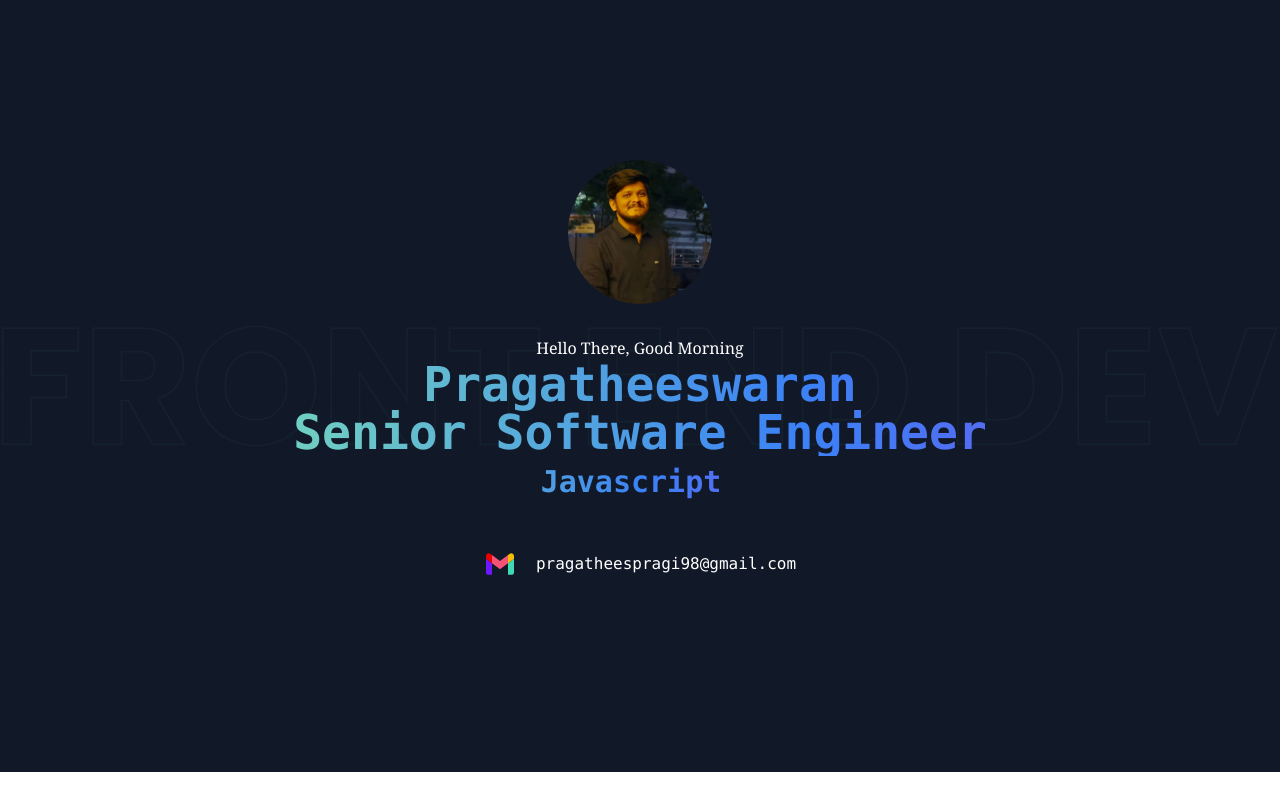
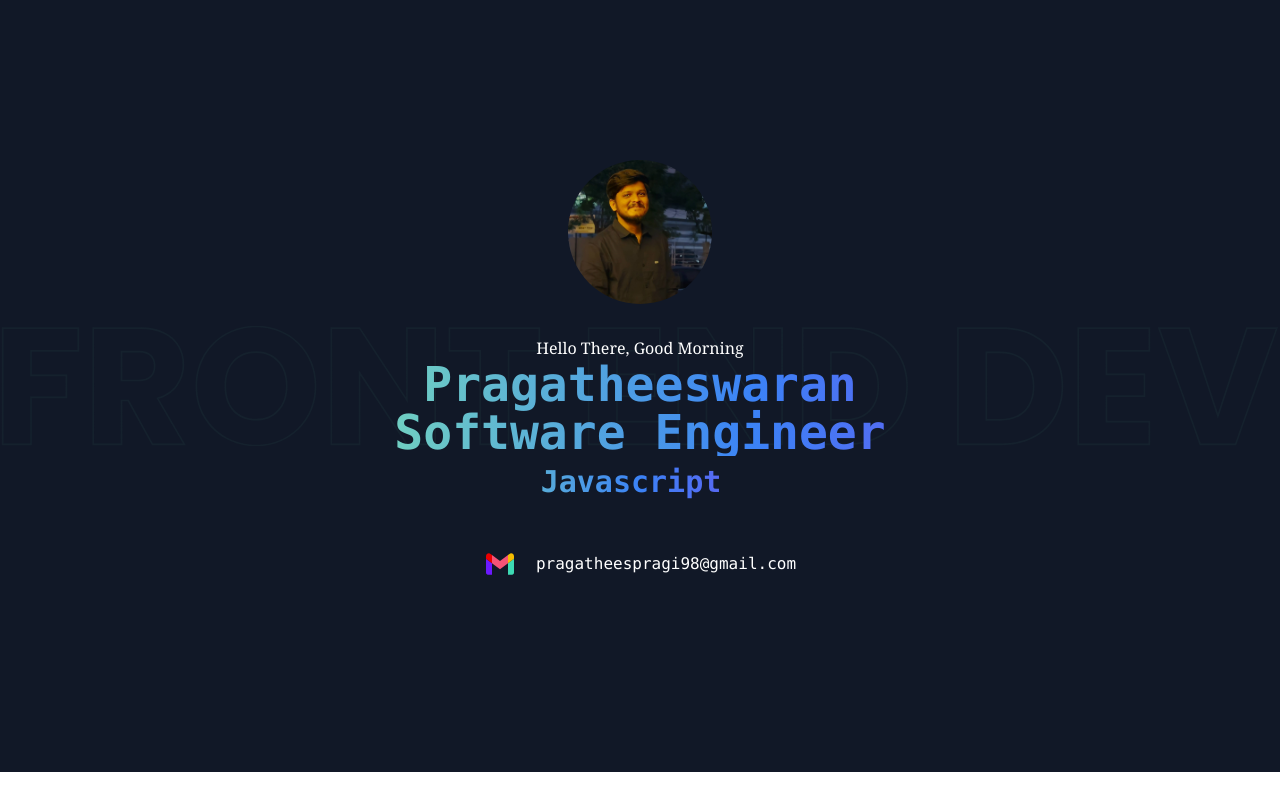
Before and after one commit to pragatheeswaranpragi/pragi, a Next.js app: page /component/banner in a window 1280 px wide. Built offline with nearby package versions, Linux system fonts and the light colour scheme.

Commit message:
feb patch

```diff
--- a/pages/component/banner.jsx
+++ b/pages/component/banner.jsx
@@ -34,7 +34,7 @@ export default function Banner() {
                   <h1 className="px-2 text-4xl font-black text-transparent md:text-5xl bg-clip-text bg-gradient-to-r from-green-300 via-blue-500 to-purple-600 animate-text">
                     Pragatheeswaran
                     <br />
-                    <span className="sm:block">Senior Software Engineer</span>
+                    <span className="sm:block">Software Engineer</span>
                   </h1>
                   <div className="mt-2 bg-clip-text text-transparent bg-gradient-to-r  from-green-300 via-blue-500 to-purple-600 font-bold text-lg lg:text-3xl">
                     <Typical
--- a/pages/index.js
+++ b/pages/index.js
@@ -26,20 +26,20 @@ export default function Home() {
     <link rel="shortcut icon" href="./favicon.svg"/>
     <meta name="viewport" content="width=device-width" />
     <meta charSet="utf-8" />
-    <title>Pragatheeswaran K - Senior Software Engineer | React js | Next Js | Typescript | Javascript | UI and UX designing
+    <title>Pragatheeswaran K - Software Engineer | React js | Next Js | Typescript | Javascript | UI and UX designing
     </title>
     <meta property="og:title"
-      content="Pragatheeswaran K - Senior Software Engineer | React js | Next Js | Typescript | Javascript | UI and UX designing" />
+      content="Pragatheeswaran K - Software Engineer | React js | Next Js | Typescript | Javascript | UI and UX designing" />
     <meta name="image" content="./favicon.svg" />
     <meta name="google-site-verification" content="6RAzRdIOx5lJ63F0aAYkegAFWF6znGflBI8JXCQKxfg" />
     <meta name="twitter:title"
-      content="Pragatheeswaran K - Senior Software Engineer | React js | Next Js | Typescript | Javascript | UI and UX designing" />
-    <meta itemProp="name" content="Pragatheeswaran K - Senior Software Engineer | React js | Typescript | Javascript | UI and UX designing" />
+      content="Pragatheeswaran K - Software Engineer | React js | Next Js | Typescript | Javascript | UI and UX designing" />
+    <meta itemProp="name" content="Pragatheeswaran K - Software Engineer | React js | Typescript | Javascript | UI and UX designing" />
     <meta name="application-name"
-      content="Pragatheeswaran K - Senior Software Engineer | React js | Next Js | Typescript | Javascript | UI and UX designing" />
+      content="Pragatheeswaran K - Software Engineer | React js | Next Js | Typescript | Javascript | UI and UX designing" />
     <meta property="og:site_name" content="Pragatheeswaran k" />
     <meta name="description"
-      content="Pragatheeswaran K - Senior Software Engineer | React js | Next Js | Typescript | Javascript | UI and UX designing" />
+      content="Pragatheeswaran K - Software Engineer | React js | Next Js | Typescript | Javascript | UI and UX designing" />
     <meta name="twitter:card" content="summary_large_image" />
     <meta name="url" content="https://Pragatheeswaran.vercel.app" />
     <meta property="og:url" content="https://Pragatheeswaran.vercel.app" />
```
